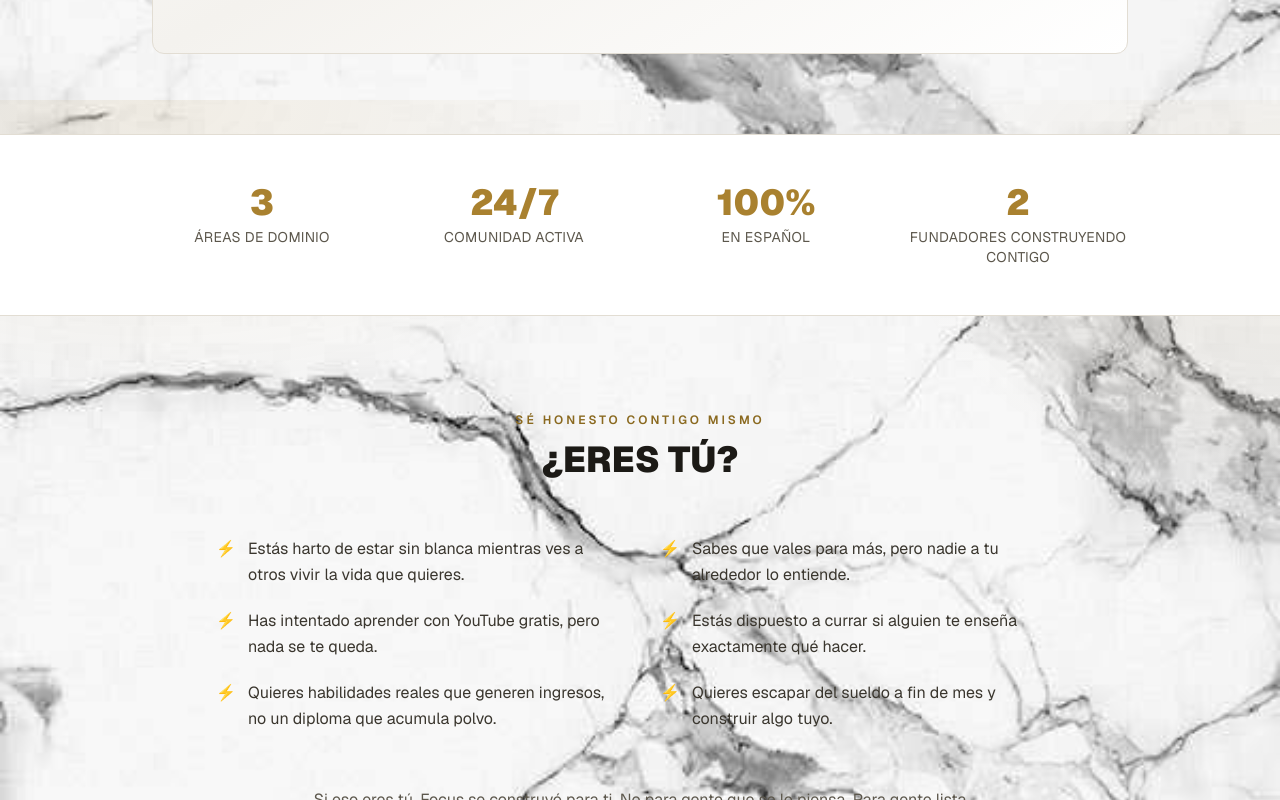
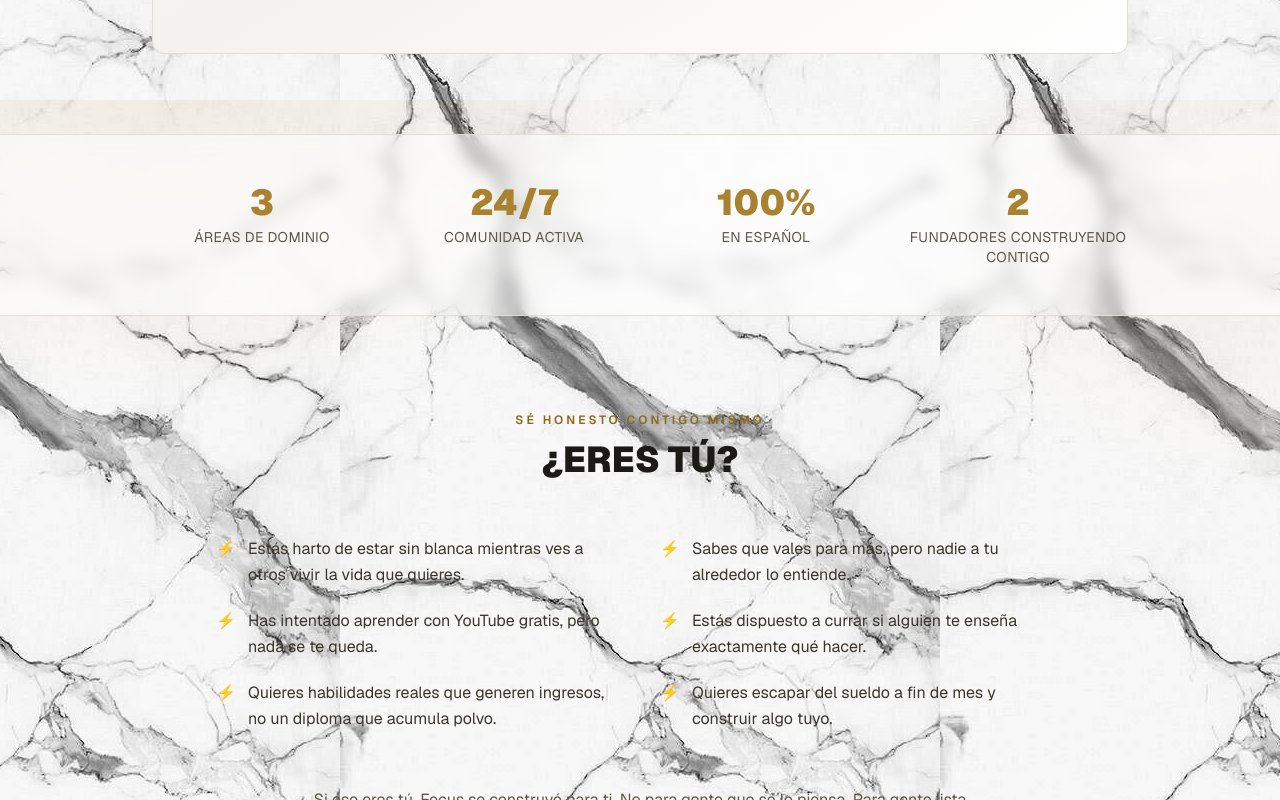
Before and after one commit to airmateai/focus-landing, a Next.js app: page /focus-landing/ in a window 1280 px wide. Shown: the part 1500-2300 px from the top of the page. Built offline with nearby package versions, Linux system fonts and the light colour scheme.

Commit message:
Fix pixelado: repite la foto de mármol a resolución nativa en vez de estirarla a pantalla completa; extiende textura a todas las secciones

```diff
--- a/src/app/LandingClient.tsx
+++ b/src/app/LandingClient.tsx
@@ -90,7 +90,7 @@ export default function LandingClient() {
       </section>
 
       {/* stats bar */}
-      <section className="border-y border-[#e2ddd3] bg-white">
+      <section className="border-y border-[#e2ddd3] bg-white/55 backdrop-blur-sm">
         <div className="max-w-5xl mx-auto px-6 py-12 grid grid-cols-2 sm:grid-cols-4 gap-8 text-center">
           {t.stats.map((s) => (
             <div key={s.label}>
@@ -127,7 +127,7 @@ export default function LandingClient() {
       </section>
 
       {/* pillars */}
-      <section id="pillars" className="bg-white border-y border-[#e2ddd3]">
+      <section id="pillars" className="bg-white/55 backdrop-blur-sm border-y border-[#e2ddd3]">
         <div className="max-w-5xl mx-auto px-6 py-24">
           <p className="uppercase tracking-[0.25em] text-[#8a691f] text-xs font-semibold mb-3">
             {t.pillars.kicker}
@@ -171,7 +171,7 @@ export default function LandingClient() {
       </section>
 
       {/* community */}
-      <section className="bg-white border-y border-[#e2ddd3]">
+      <section className="bg-white/55 backdrop-blur-sm border-y border-[#e2ddd3]">
         <div className="max-w-5xl mx-auto px-6 py-24 grid sm:grid-cols-2 gap-12 items-center">
           <div>
             <h2 className="text-3xl font-black mb-5 text-balance">
--- a/src/app/globals.css
+++ b/src/app/globals.css
@@ -22,8 +22,8 @@ body {
     radial-gradient(ellipse 900px 500px at 12% 0%, rgba(169, 129, 47, 0.1), transparent 60%),
     radial-gradient(ellipse 700px 500px at 100% 15%, rgba(169, 129, 47, 0.07), transparent 55%),
     url("/focus-landing/marble-texture.jpg");
-  background-size: auto, auto, cover;
-  background-repeat: no-repeat;
-  background-position: center top;
+  background-size: auto, auto, 600px 1200px;
+  background-repeat: no-repeat, no-repeat, repeat;
+  background-position: top, top, top;
   background-attachment: fixed;
 }
```
